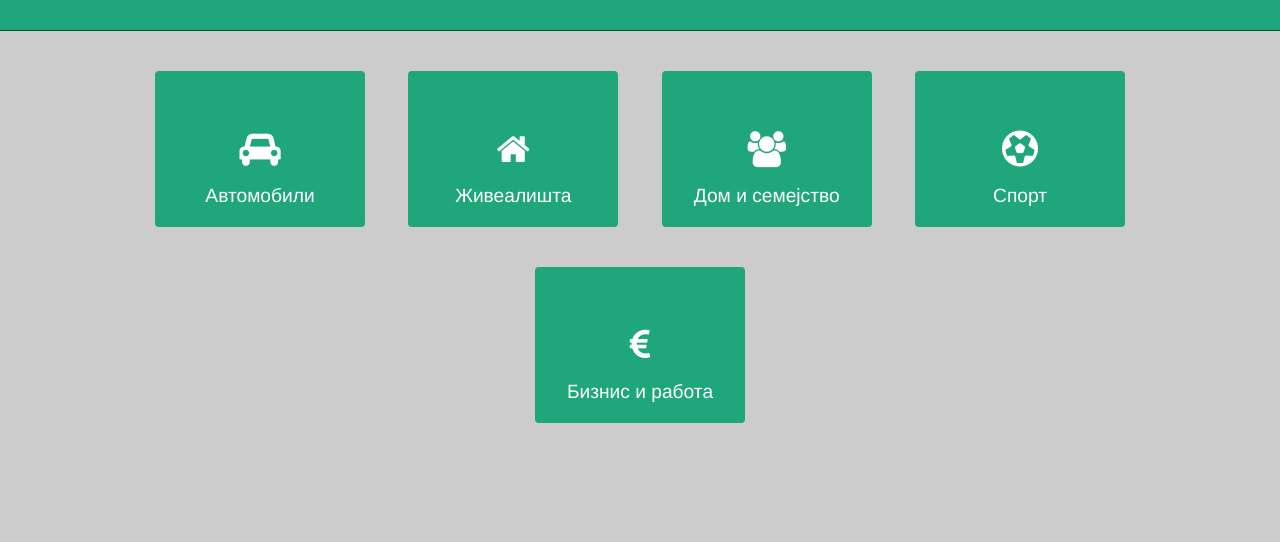
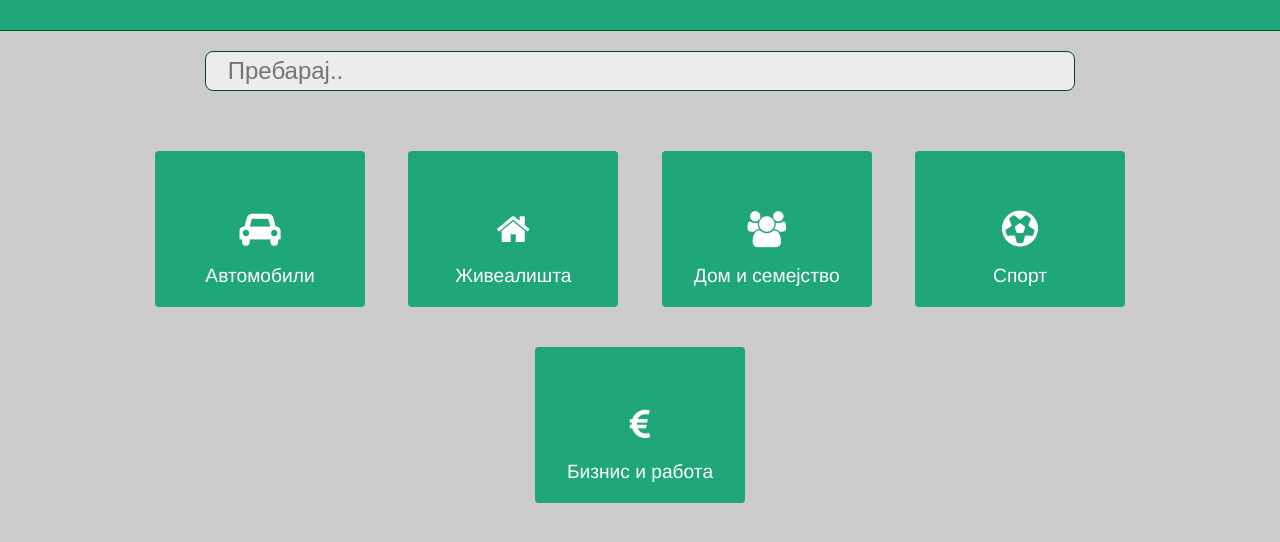
Before and after one commit to klimentLambevski/node-agregator, a plain HTML site: page app/index.html in a window 1280 px wide. Drawn offline with Linux system fonts and the light colour scheme.

Commit message:
search i kategorii

```diff
--- a/app/index.html
+++ b/app/index.html
@@ -8,6 +8,11 @@
     </head>
     <body>
         <header></header>
+        <div class="search-container">
+            <div class="search">
+                <input type="text" placeholder="Пребарај..">
+            </div>
+        </div>
         <div class="categories">
             <div class="category">
                 <i class="fa fa-car"></i>
--- a/app/style/ui/main.css
+++ b/app/style/ui/main.css
@@ -49,3 +49,29 @@ header {
     font-size: 3em;
     color: #fff;
 }
+.search-container {
+    padding: 20px;
+    text-align: center;
+    padding: 20px;
+    text-align: center;
+}
+.search-container .search {
+    border: 1px solid #00452F;
+    background: #ECECEC;
+    border-radius: 8px;
+    position: relative;
+    width: 70%;
+    display: inline-block;
+}
+.search-container .search input {
+    background: none;
+    border: none;
+    width: 95%;
+    height: 100%;
+    font-size: 2em;
+    color: #0C4F39;
+    padding: 5px 20px;
+}
+.search-container .search input:focus {
+    border: none;
+}
```
